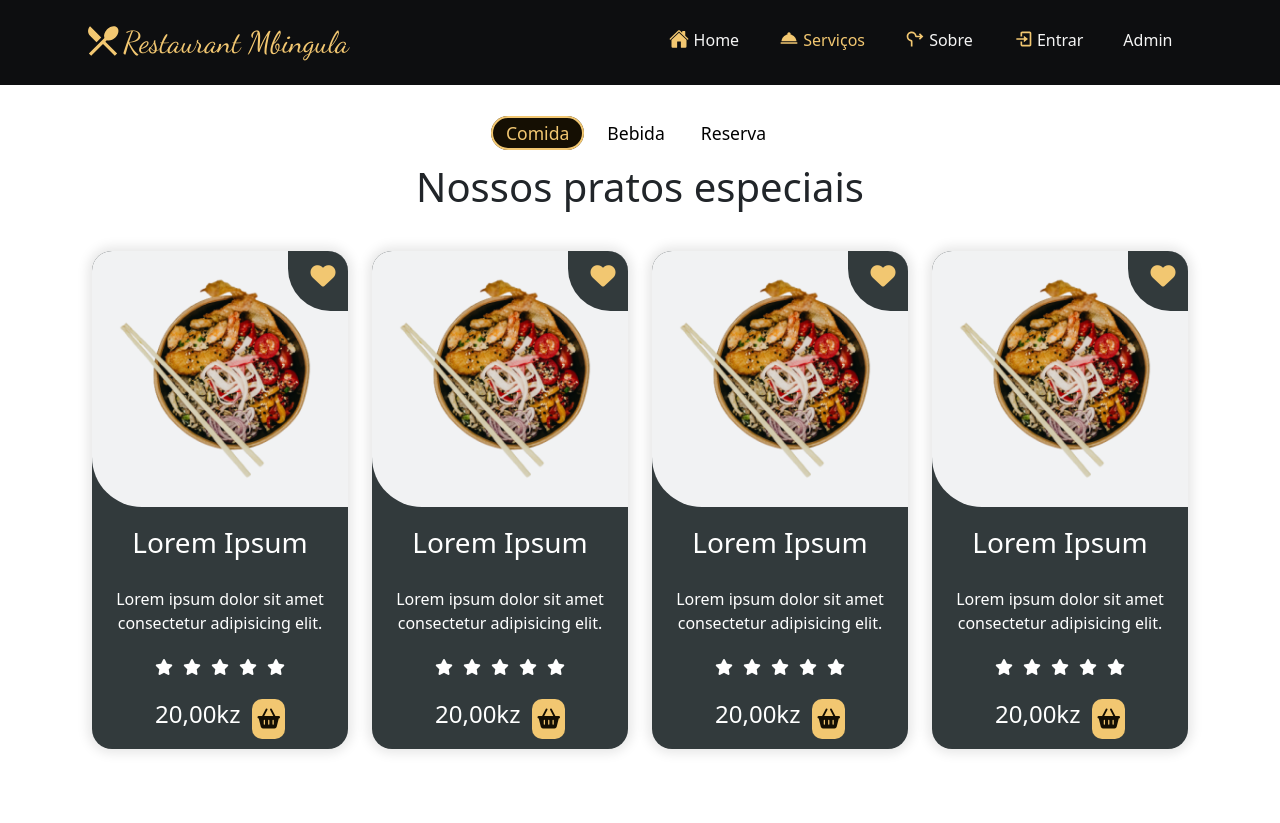
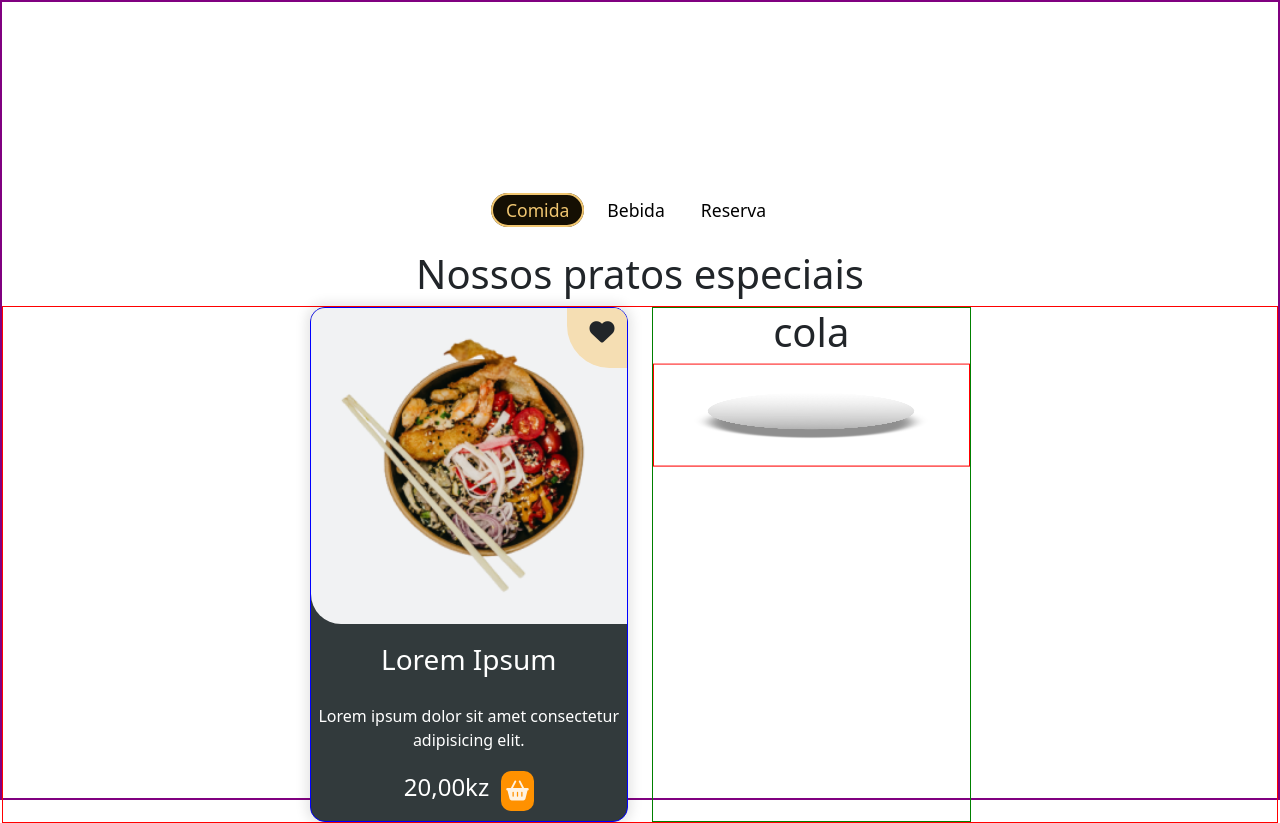
Before and after one commit to LeandroUcuamba/MBINGULA_FRONTEND, a React (Vite) app: page /components/comida/Comida in a window 1280 px wide. Built offline with nearby package versions, Linux system fonts and the light colour scheme.

Commit message:
ajuste componente

```diff
--- a/src/App.css
+++ b/src/App.css
@@ -2,9 +2,9 @@
 @import url('./Front-office/components/Footer.css');
 @import url('./Front-office/components/LoginRegisterForm.css');
 @import url('./Front-office/components/MenuServicos.css');
-@import url('./Front-office/components/bebida/Bebidas.css');
+/* @import url('./Front-office/components/bebida/Bebidas.css'); */
 @import url('./Front-office/components/comida/Comida.css');
-@import url('./Front-office/components/reserva/Reserva.css');
+/* @import url('./Front-office/components/reserva/Reserva.css'); */
 
 @import url('./Front-office/pages/Home/Home.css');
 @import url('./Front-office/pages/Cardapio/Cardapio.css');
--- a/src/Front-office/components/Menu.jsx
+++ b/src/Front-office/components/Menu.jsx
@@ -30,7 +30,7 @@
         <nav ref={navRef}>
           <ul>
 
-            <li><NavLink to="/"><IoHome className="icones-menu icon-active" /> Home</NavLink></li>
+            <li><NavLink to="/"><IoHome className="icones-menu" /> Home</NavLink></li>
 
             <li><NavLink to="/components/comida/Comida"> <MdRoomService className="icones-menu" /> Serviços</NavLink></li>
 
--- a/src/Front-office/components/comida/Comida.css
+++ b/src/Front-office/components/comida/Comida.css
@@ -1,34 +1,77 @@
+.box-main {
+    /* perspective: 400px; */
+    display: flex;
+    text-align: center;
+    /* justify-content: center; */
+    flex-direction: column;
+    width: 25%;
+    border: 1px solid green;
+}
+
+#box {
+    perspective: 400px;
+    transform: rotateX(180deg);
+    display: flex;
+    height: 20%;
+    padding: 0;
+    margin: 0;
+    justify-content: center;
+    align-items: center;
+    /* transform-style: preserve-3d; */
+    /* display: inline-block; */
+    border: 1px solid red;
+}
+
+#oval {
+    width: 200px;
+    height: 200px;
+    /* top: -25px; */
+    /* position: absolute; */
+    box-shadow: 0px 70px 15px 15px rgba(0, 0, 0, 0.439);
+    background-image: linear-gradient(to bottom, rgba(236, 236, 236, 0) 0%, #15151555);
+    /* border-radius: 100px / 50px; */
+    border-radius: 100%;
+    transform: rotateX(-100deg);
+}
+
+
+
+
 #servico-comida {
-    padding: 0px 0px 30px 0px;
+    padding: 130px 0px 30px 0px;
     display: flex;
     flex-direction: column;
     align-items: center;
     justify-content: center;
-    min-height: 100vh;
+    height: 100dvh;
+    border: 2px solid purple;
+    /* overflow: hidden; */
 }
 
 .comida-subtitle {
     font-size: 2.5rem;
     padding-top: 0px;
-    margin-top:10px;
+    margin-top: 10px;
 }
 
-.img-box {
+.img-box-comida {
     /* border: 1px solid red; */
     width: 100%;
     padding: 10px;
     background: var(--second-bg-color1);
-    border-radius: 0px 0px 0px 50px;
+    border-radius: 0px 0px 0px 30px;
+    /* transform:rotate3d(0,2,10, 60deg);   */
+    /* transform:translateX(100px);   */
 }
 
-.img-box img {
+.img-box-comida img {
     width: 100%;
     padding: 10px;
     justify-content: center;
     align-items: center;
 }
 
-#dishes {
+#container-comida {
     width: 100%;
     display: flex;
     flex-wrap: wrap;
@@ -36,32 +79,31 @@
     gap: 24px;
     margin-top: 0px;
     /* background: purple; */
-    /* border: 1px solid red; */
+    border: 1px solid red;
 }
 
-.dish {
+.card-comida {
     display: flex;
     flex-direction: column;
     align-items: center;
-    border-radius: 20px;
+    border-radius: 15px;
     gap: 19px;
-    width: 20%;
+    width: 25%;
     padding-bottom: 10px;
     box-shadow: 0px 0px 12px 4px rgba(0, 0, 0, 0.1);
     position: relative;
     overflow: hidden;
     background: #323A3C;
-    /* border: 1px solid blue; */
-
+    border: 1px solid blue;
 }
 
-.dish-title {
+.dish-title-comida {
     color: white;
 }
 
-.dish-heart {
+.dish-heart-comida {
     position: absolute;
-    background-color: red;
+    background-color: wheat;
     display: flex;
     align-items: center;
     justify-content: center;
@@ -74,20 +116,13 @@
     border-radius: 0px 37.5px 0px 42.5px;
 }
 
-.dish-description {
+.dish-description-comida {
     color: white;
     text-align: center;
     /* border: 1px solid red; */
 }
 
-.dish-rate i {
-    color: var(--color-primary-6);
-    color: white;
-    padding: 5px;
-    /* border: 1px solid red; */
-}
-
-.dish-price {
+.dish-price-comida {
     display: flex;
     color: white;
     align-items: center;
@@ -95,7 +130,7 @@
     /* border: 1px solid red; */
 }
 
-.btn-default1 {
+.btn-default-comida {
     margin-left: 10px;
     padding: 5px;
     text-decoration: none;
@@ -107,7 +142,7 @@
     cursor: pointer;
 }
 
-.btn-default1:hover {
+.btn-default-comida:hover {
     color: rgb(255, 145, 0);
     background-color: white;
     transition: 0.5s;
@@ -125,12 +160,12 @@
         text-align: center;
     }
 
-    #dishes {
+    #container-comida {
         width: 100%;
         padding: 0px 2%;
     }
 
-    .dish {
+    .card-comida {
         gap: 19px;
         width: calc(50% - 12px);
         padding-bottom: 3%;
@@ -140,15 +175,24 @@
 
 @media (max-width: 720px) {
 
+    .box-main {
+        /* perspective: 400px; */
+        display: flex;
+        text-align: center;
+        /* justify-content: center; */
+        flex-direction: column;
+        width: 100%;
+        border: 1px solid green;
+    }
 
-    #dishes {
+    #container-comida {
         flex-direction: column;
         justify-content: center;
         width: 100%;
         padding: 0px 3%;
     }
 
-    .dish {
+    .card-comida {
         gap: 19px;
         width: 100%;
         padding-bottom: 4%;
--- a/src/Front-office/components/comida/Comida.jsx
+++ b/src/Front-office/components/comida/Comida.jsx
@@ -8,137 +8,41 @@
   return (
     <div>
 
-     <Menu />
+      {/* <Menu /> */}
       <section id="servico-comida">
         <MenuServicos />
         <h3 className="comida-subtitle">Nossos pratos especiais</h3>
 
-        <div id="dishes">
+        <div id="container-comida">
 
-          <div className="dish">
-            <div className="dish-heart">
+          <div className="card-comida">
+            <div className="dish-heart-comida">
               <i className="fa-solid fa-heart"></i>
             </div>
-            <div className='img-box'>
+            <div className='img-box-comida'>
               <img src={Dish} alt="home" />
             </div>
-            <h3 className="dish-title">
+            <h3 className="dish-title-comida">
               Lorem Ipsum
             </h3>
-
-            <span className="dish-description">
+            <span className="dish-description-comida">
               Lorem ipsum dolor sit amet consectetur adipisicing elit.
             </span>
 
-            <div className="dish-rate">
-              <i className="fa-solid fa-star"></i>
-              <i className="fa-solid fa-star"></i>
-              <i className="fa-solid fa-star"></i>
-              <i className="fa-solid fa-star"></i>
-              <i className="fa-solid fa-star"></i>
-            </div>
-
-            <div className="dish-price">
+            <div className="dish-price-comida">
               <h4>20,00kz</h4>
-              <button className="btn-default1">
+              <button className="btn-default-comida">
                 <i className="fa-solid fa-basket-shopping"></i>
               </button>
             </div>
           </div>
 
-          <div className="dish">
-            <div className="dish-heart">
-              <i className="fa-solid fa-heart"></i>
-            </div>
-            <div className='img-box'>
-              <img src={Dish} alt="home" />
-            </div>
-            <h3 className="dish-title">
-              Lorem Ipsum
-            </h3>
-
-            <span className="dish-description">
-              Lorem ipsum dolor sit amet consectetur adipisicing elit.
-            </span>
-
-            <div className="dish-rate">
-              <i className="fa-solid fa-star"></i>
-              <i className="fa-solid fa-star"></i>
-              <i className="fa-solid fa-star"></i>
-              <i className="fa-solid fa-star"></i>
-              <i className="fa-solid fa-star"></i>
-            </div>
-
-            <div className="dish-price">
-              <h4>20,00kz</h4>
-              <button className="btn-default1">
-                <i className="fa-solid fa-basket-shopping"></i>
-              </button>
+          <div className="box-main">
+            <h1>cola</h1>
+            <div id='box'>
+              <div id="oval"></div>
             </div>
           </div>
-
-          <div className="dish">
-            <div className="dish-heart">
-              <i className="fa-solid fa-heart"></i>
-            </div>
-            <div className='img-box'>
-              <img src={Dish} alt="home" />
-            </div>
-            <h3 className="dish-title">
-              Lorem Ipsum
-            </h3>
-
-            <span className="dish-description">
-              Lorem ipsum dolor sit amet consectetur adipisicing elit.
-            </span>
-
-            <div className="dish-rate">
-              <i className="fa-solid fa-star"></i>
-              <i className="fa-solid fa-star"></i>
-              <i className="fa-solid fa-star"></i>
-              <i className="fa-solid fa-star"></i>
-              <i className="fa-solid fa-star"></i>
-            </div>
-
-            <div className="dish-price">
-              <h4>20,00kz</h4>
-              <button className="btn-default1">
-                <i className="fa-solid fa-basket-shopping"></i>
-              </button>
-            </div>
-          </div>
-
-          <div className="dish">
-            <div className="dish-heart">
-              <i className="fa-solid fa-heart"></i>
-            </div>
-            <div className='img-box'>
-              <img src={Dish} alt="home" />
-            </div>
-            <h3 className="dish-title">
-              Lorem Ipsum
-            </h3>
-
-            <span className="dish-description">
-              Lorem ipsum dolor sit amet consectetur adipisicing elit.
-            </span>
-
-            <div className="dish-rate">
-              <i className="fa-solid fa-star"></i>
-              <i className="fa-solid fa-star"></i>
-              <i className="fa-solid fa-star"></i>
-              <i className="fa-solid fa-star"></i>
-              <i className="fa-solid fa-star"></i>
-            </div>
-
-            <div className="dish-price">
-              <h4>20,00kz</h4>
-              <button className="btn-default1">
-                <i className="fa-solid fa-basket-shopping"></i>
-              </button>
-            </div>
-          </div>
-
 
         </div>
       </section>
--- a/src/Front-office/pages/Sobre/Sobre.css
+++ b/src/Front-office/pages/Sobre/Sobre.css
@@ -8,6 +8,7 @@
     width: 100%;
     height: 100dvh;
     margin: 0px;
+
 }
 
 .row-about {
--- a/src/Front-office/pages/Sobre/Sobre.jsx
+++ b/src/Front-office/pages/Sobre/Sobre.jsx
@@ -1,6 +1,8 @@
 import React from 'react'
 import about from '../../assets/about-img.png'
 import Menu from '../../components/Menu'
+import Footer from '../../components/Footer'
+
 
 const Sobre = () => {
     return (
```
